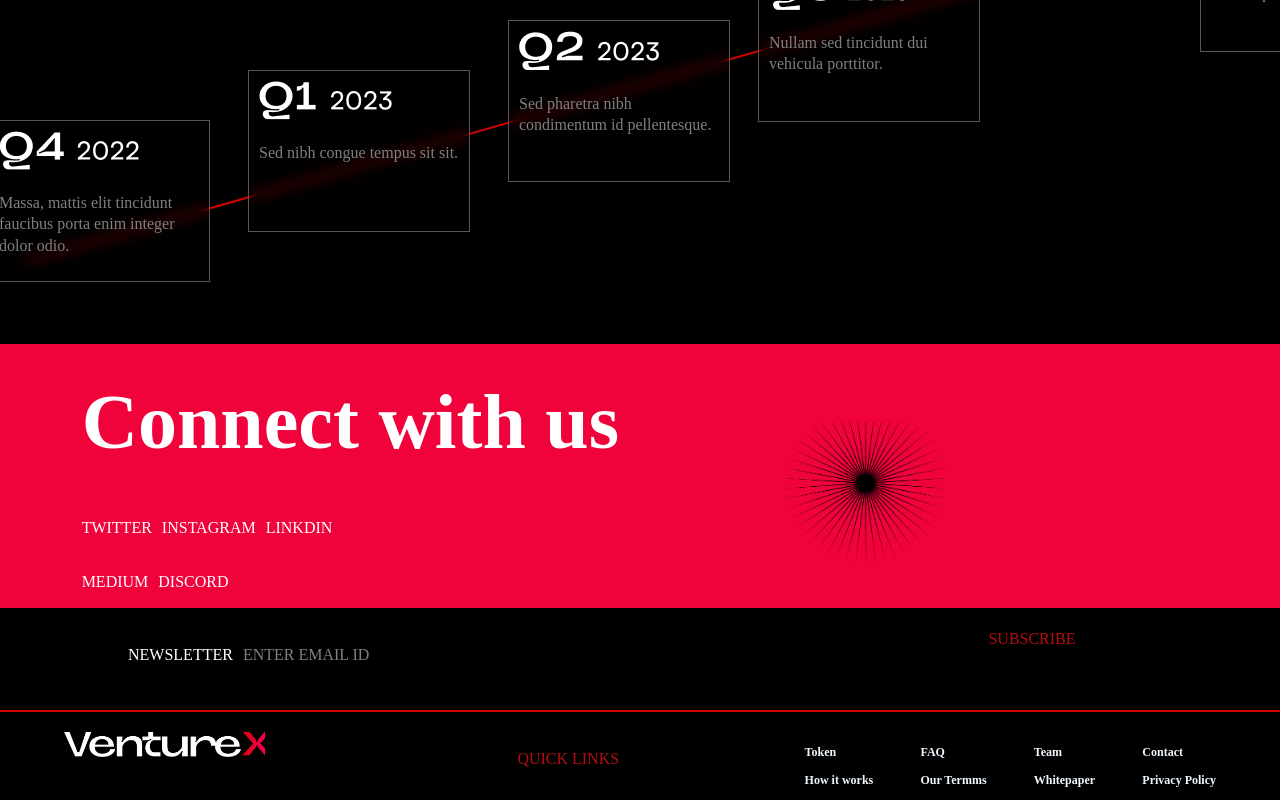
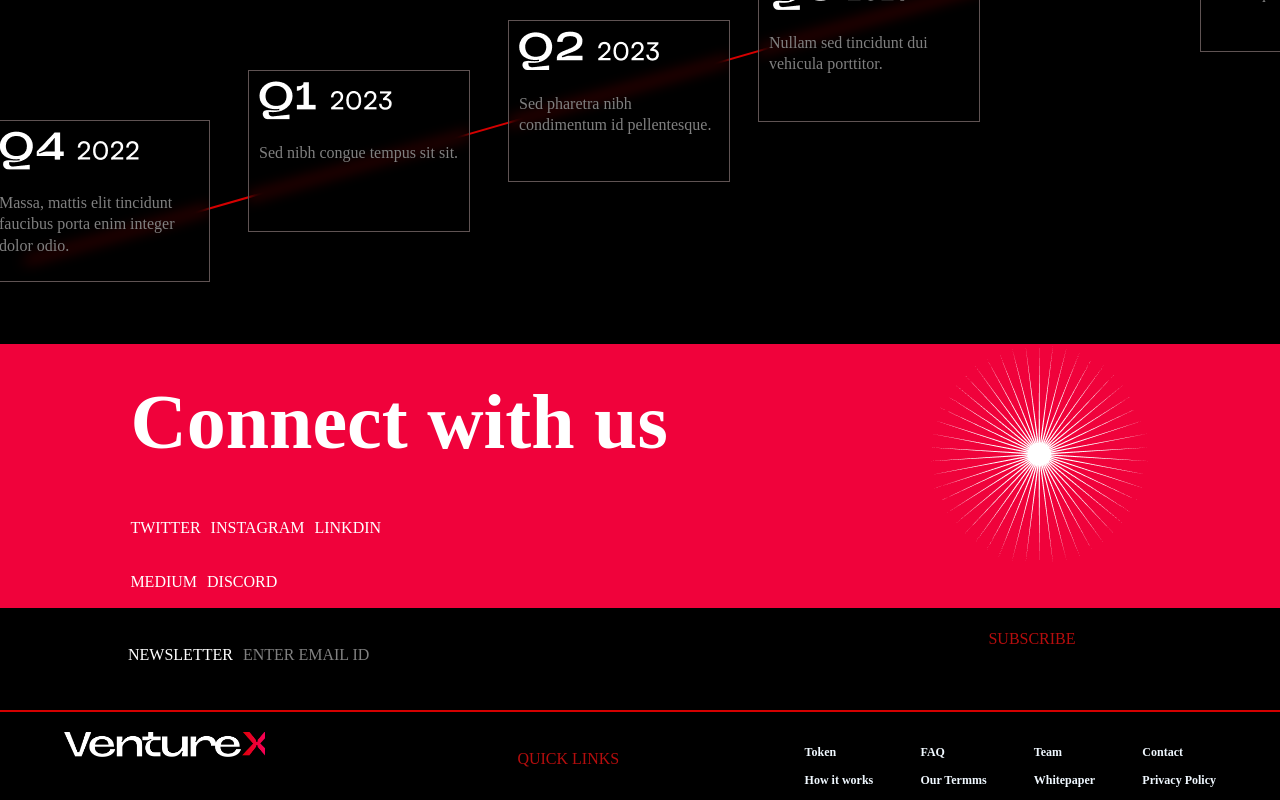
Before and after one commit to karinakhairnar/permissionless, a React (Create React App) app: page / in a window 1280 px wide. Shown: the part 4780-5580 px from the top of the page. Built offline with nearby package versions, Linux system fonts and the light colour scheme.

Commit message:
almost Done

```diff
--- a/src/Component/Basic.jsx
+++ b/src/Component/Basic.jsx
@@ -13,6 +13,7 @@ import q22023 from '../Logo/q22023.png';
 import q32023 from '../Logo/q32023.png';
 import q42022 from '../Logo/q42022.png';
 import Starfull from '../Logo/Starfull.png';
+import FullWhiteStar from '../Logo/FullWhiteStar.png';
 
 import background4 from '../Background/background4.png';
 
@@ -44,7 +45,7 @@ const Basic = () => {
             <div>
               <p className='buy'> Buy Token</p>
             </div>
-            <div className='fullstar'>
+              <div className='fullstar'>
               <img src={Starfull} alt='Starfull' className='Img' />
             </div>
           </div>
@@ -286,7 +287,7 @@ const Basic = () => {
             </div>
           </div>
           <div>
-            <img src={Fullstar} alt='Fullstar' className='fullstar' />
+            <img src={FullWhiteStar} alt='FullWhiteStar' className='Img' />
           </div>
         </div>
         <div className='footer2'>
```
Also changed, not shown: src/Logo/FullWhiteStar.png (added).
